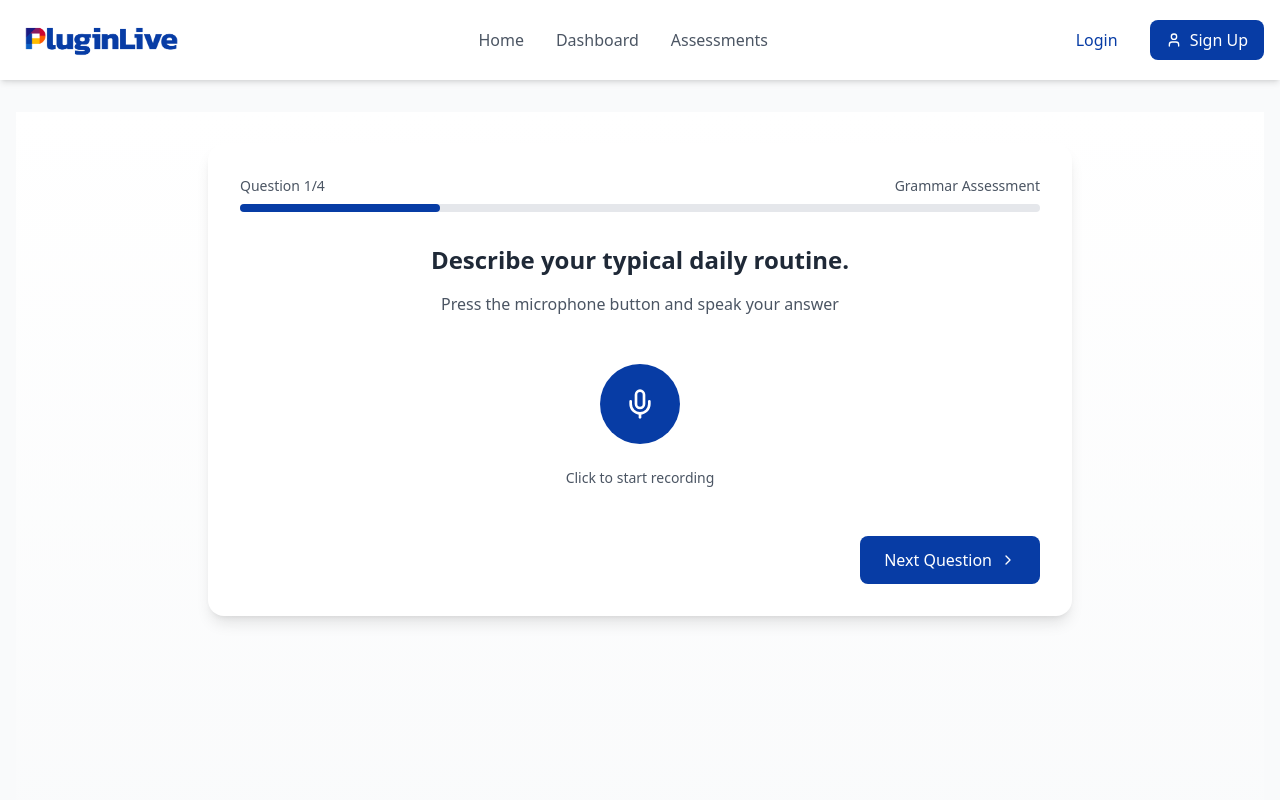
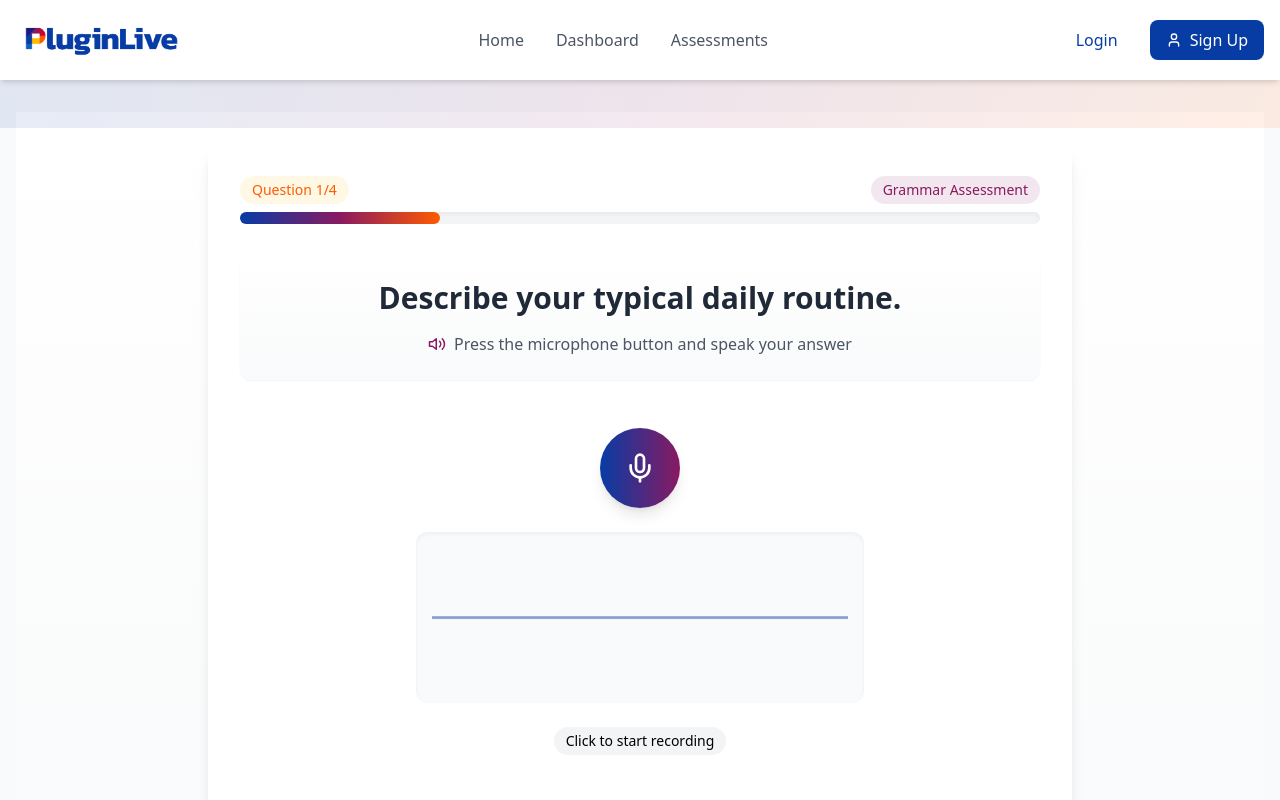
Before and after one commit to vedant069/AI-driven-English-communication-assessment-system, a React (Vite) app in the folder frontend/: page / in a window 1280 px wide. Shown: the top 800 px of the page. Built offline with nearby package versions, Linux system fonts and the light colour scheme.

Commit message:
changes the layouts

```diff
--- /dev/null
+++ b/frontend/src/components/WaveformVisualizer.jsx
@@ -0,0 +1,67 @@
+import React, { useRef, useEffect } from 'react';
+
+const WaveformVisualizer = ({ isRecording, audioData }) => {
+  const canvasRef = useRef(null);
+  const rafId = useRef(null);
+
+  useEffect(() => {
+    const canvas = canvasRef.current;
+    const ctx = canvas.getContext('2d');
+    const WIDTH = canvas.width;
+    const HEIGHT = canvas.height;
+
+    const draw = () => {
+      ctx.clearRect(0, 0, WIDTH, HEIGHT);
+
+      if (!isRecording) {
+        // Draw flat line when not recording
+        ctx.beginPath();
+        ctx.moveTo(0, HEIGHT / 2);
+        ctx.lineTo(WIDTH, HEIGHT / 2);
+        ctx.strokeStyle = '#073ca5';
+        ctx.stroke();
+        return;
+      }
+
+      // Draw animated waveform
+      ctx.beginPath();
+      ctx.lineJoin = 'round';
+      ctx.lineCap = 'round';
+      ctx.strokeStyle = '#ff5b00';
+      ctx.lineWidth = 2;
+
+      ctx.moveTo(0, HEIGHT / 2);
+
+      // Create animated wave effect
+      for (let i = 0; i < WIDTH; i++) {
+        const t = Date.now() / 1000;
+        const amplitude = isRecording ? 20 : 0;
+        const frequency = 0.01;
+        const y = HEIGHT / 2 + Math.sin(i * frequency + t * 5) * amplitude;
+        ctx.lineTo(i, y);
+      }
+
+      ctx.stroke();
+      rafId.current = requestAnimationFrame(draw);
+    };
+
+    draw();
+
+    return () => {
+      if (rafId.current) {
+        cancelAnimationFrame(rafId.current);
+      }
+    };
+  }, [isRecording]);
+
+  return (
+    <canvas
+      ref={canvasRef}
+      width={300}
+      height={100}
+      className="w-full h-full rounded-lg bg-gray-50"
+    />
+  );
+};
+
+export default WaveformVisualizer;
--- a/frontend/src/pages/GrammarAssessment.jsx
+++ b/frontend/src/pages/GrammarAssessment.jsx
@@ -1,65 +1,77 @@
-// pages/GrammarAssessment.jsx
-import React, { useState } from 'react'
-import { Mic, MicOff, ChevronRight } from 'lucide-react'
-import ConversationLayout from '../layout/ConversationLayout'
+import React, { useState } from "react";
+import { Mic, MicOff, ChevronRight, Volume2 } from "lucide-react";
+import ConversationLayout from "../layouts/ConversationLayout";
+import WaveformVisualizer from "../components/WaveformVisualizer";
 
 function GrammarAssessment() {
-  const [isRecording, setIsRecording] = useState(false)
-  const [currentQuestionIndex, setCurrentQuestionIndex] = useState(0)
+  const [isRecording, setIsRecording] = useState(false);
+  const [currentQuestionIndex, setCurrentQuestionIndex] = useState(0);
 
   const questions = [
     "Describe your typical daily routine.",
     "What did you do last weekend?",
     "What are your plans for the future?",
-    "Tell me about your favorite hobby."
-  ]
+    "Tell me about your favorite hobby.",
+  ];
 
   const handleRecord = () => {
-    setIsRecording(!isRecording)
+    setIsRecording(!isRecording);
     // Add actual recording logic here
-  }
+  };
 
   const handleNext = () => {
     if (currentQuestionIndex < questions.length - 1) {
-      setCurrentQuestionIndex(currentQuestionIndex + 1)
-      setIsRecording(false)
+      setCurrentQuestionIndex(currentQuestionIndex + 1);
+      setIsRecording(false);
     }
-  }
-
+  };
   return (
     <ConversationLayout>
+      {/* Header with gradient background */}
+      <div className="absolute top-0 left-0 w-full h-32 bg-gradient-to-r from-brand-blue via-brand-purple to-brand-orange opacity-10 rounded-t-2xl" />
+
       {/* Progress Bar */}
-      <div className="mb-8">
+      <div className="mb-8 relative">
         <div className="flex justify-between text-sm text-gray-600 mb-2">
-          <span>Question {currentQuestionIndex + 1}/{questions.length}</span>
-          <span>Grammar Assessment</span>
+          <span className="font-medium bg-brand-yellow/10 text-brand-orange px-3 py-1 rounded-full">
+            Question {currentQuestionIndex + 1}/{questions.length}
+          </span>
+          <span className="bg-brand-purple/10 text-brand-purple px-3 py-1 rounded-full">
+            Grammar Assessment
+          </span>
         </div>
-        <div className="w-full bg-gray-200 rounded-full h-2">
+        <div className="w-full bg-gray-100 rounded-full h-3 shadow-inner">
           <div
-            className="bg-brand-blue rounded-full h-2 transition-all duration-300"
-            style={{ width: `${((currentQuestionIndex + 1) / questions.length) * 100}%` }}
+            className="bg-gradient-to-r from-brand-blue via-brand-purple to-brand-orange rounded-full h-3 transition-all duration-300"
+            style={{
+              width: `${
+                ((currentQuestionIndex + 1) / questions.length) * 100
+              }%`,
+            }}
           />
         </div>
       </div>
 
-      {/* Question Display */}
-      <div className="text-center mb-12">
-        <h2 className="text-2xl font-semibold text-gray-800 mb-4">
+      {/* Question Display with enhanced styling */}
+      <div className="text-center mb-12 p-6 bg-gradient-to-b from-white to-gray-50 rounded-xl shadow-sm">
+        <h2 className="text-3xl font-semibold text-gray-800 mb-4">
           {questions[currentQuestionIndex]}
         </h2>
-        <p className="text-gray-600">
+        <p className="text-gray-600 flex items-center justify-center gap-2">
+          <Volume2 className="text-brand-purple" size={18} />
           Press the microphone button and speak your answer
         </p>
       </div>
 
-      {/* Recording Interface */}
+      {/* Recording Interface with Waveform */}
       <div className="flex flex-col items-center space-y-6">
+        <div className="relative">
           <button
             onClick={handleRecord}
-          className={`p-6 rounded-full transition-all duration-300 ${
+            className={`p-6 rounded-full transition-all duration-300 shadow-lg ${
               isRecording
-              ? 'bg-brand-red text-white animate-pulse'
-              : 'bg-brand-blue text-white hover:bg-brand-purple'
+                ? "bg-brand-red text-white animate-pulse ring-4 ring-red-200"
+                : "bg-gradient-to-r from-brand-blue to-brand-purple text-white hover:from-brand-purple hover:to-brand-orange"
             }`}
           >
             {isRecording ? (
@@ -68,28 +80,41 @@ function GrammarAssessment() {
               <Mic className="w-8 h-8" />
             )}
           </button>
-        <span className="text-sm text-gray-600">
-          {isRecording ? 'Recording...' : 'Click to start recording'}
+          {isRecording && (
+            <div className="absolute -bottom-2 left-1/2 transform -translate-x-1/2">
+              <span className="animate-ping absolute inline-flex h-3 w-3 rounded-full bg-brand-red opacity-75"></span>
+              <span className="relative inline-flex rounded-full h-3 w-3 bg-brand-red"></span>
+            </div>
+          )}
+        </div>
+
+        {/* Waveform Visualizer */}
+        <div className="w-full max-w-md p-4 bg-gray-50 rounded-xl shadow-inner">
+          <WaveformVisualizer isRecording={isRecording} />
+        </div>
+
+        <span className="text-sm font-medium px-3 py-1 rounded-full bg-gray-100">
+          {isRecording ? "Recording..." : "Click to start recording"}
         </span>
       </div>
 
-      {/* Navigation */}
+      {/* Navigation with gradient button */}
       <div className="mt-12 flex justify-end">
         <button
           onClick={handleNext}
           disabled={currentQuestionIndex === questions.length - 1}
-          className={`flex items-center space-x-2 px-6 py-3 rounded-lg ${
+          className={`flex items-center space-x-2 px-6 py-3 rounded-lg shadow-md ${
             currentQuestionIndex === questions.length - 1
-              ? 'bg-gray-200 text-gray-500 cursor-not-allowed'
-              : 'bg-brand-blue text-white hover:bg-brand-purple'
-          } transition-colors`}
+              ? "bg-gray-200 text-gray-500 cursor-not-allowed"
+              : "bg-gradient-to-r from-brand-blue to-brand-purple hover:from-brand-purple hover:to-brand-orange text-white transform hover:scale-105"
+          } transition-all duration-300`}
         >
           <span>Next Question</span>
           <ChevronRight className="w-4 h-4" />
         </button>
       </div>
     </ConversationLayout>
-  )
+  );
 }
 
-export default GrammarAssessment
+export default GrammarAssessment;
```
Also changed, not shown: frontend/src/layouts/ConversationLayout.jsx (renamed from frontend/src/layout/ConversationLayout.jsx). Lines whose indentation alone changed are shown as unchanged.
